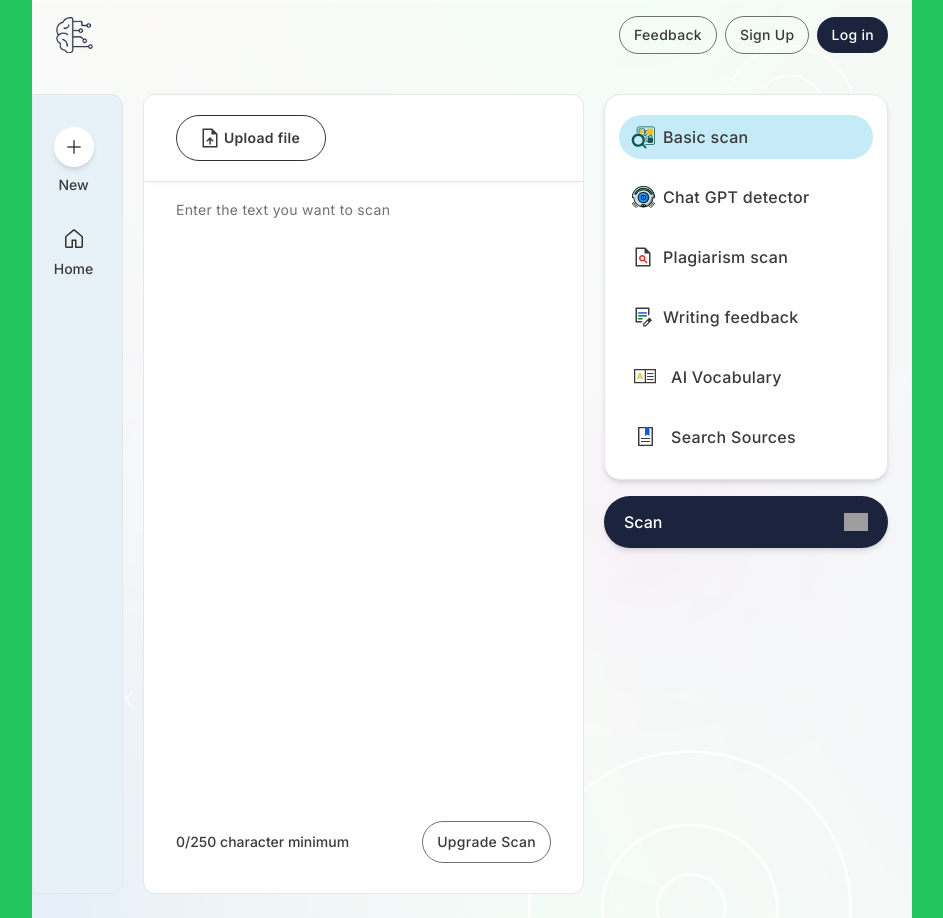
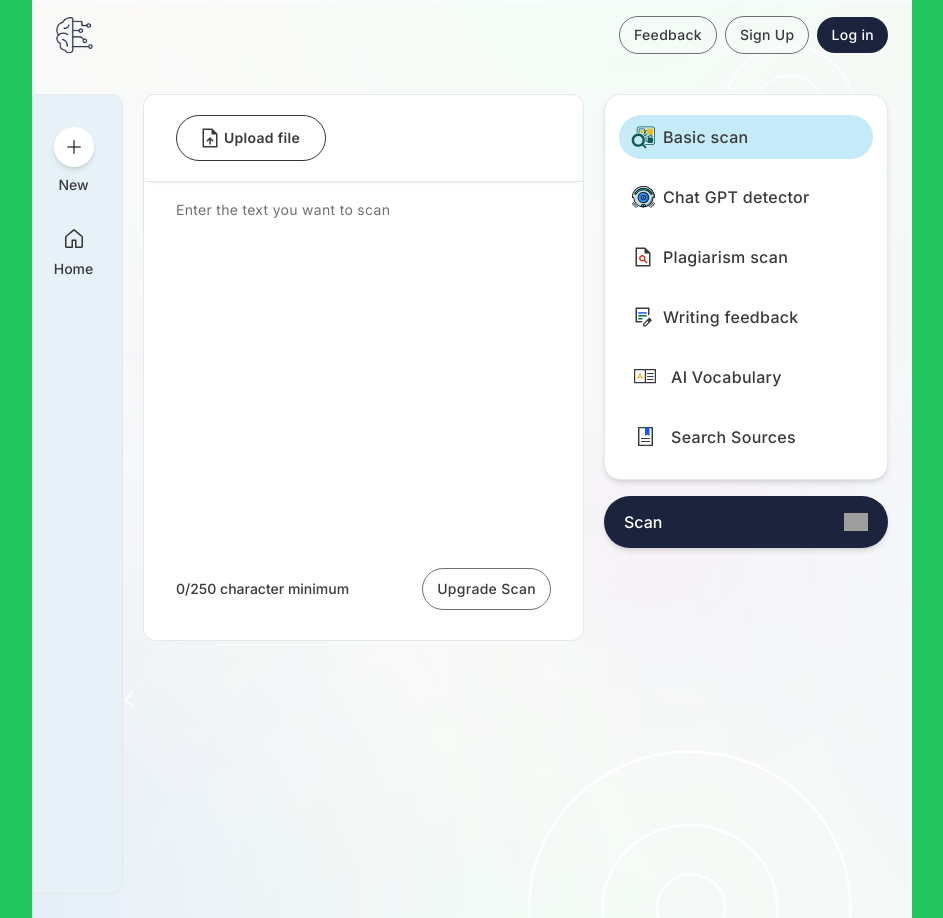
Before and after one commit to vikramkumartejani/Zero-GPT, a Next.js app: page /dashboard in a window 1280 px wide. Shown: the whole page, without its empty margins (168-1111 px from the left). Built offline with nearby package versions, Linux system fonts and the light colour scheme; grey boxes are pictures that could not be loaded.

Commit message:
dashboard page fixed

```diff
--- a/pages/dashboard.tsx
+++ b/pages/dashboard.tsx
@@ -55,7 +55,7 @@ const Dashboard = () => {
                 <Header />
                 <div className='py-6 flex items-start justify-between gap-3.5 sm:gap-5'>
                     <Sidebar />
-                    <div className='lg:mr-0 mr-0 sm:mr-4 relative h-screen w-full bg-white border border-[#E5E7EB] rounded-xl'>
+                    <div className='lg:mr-0 mr-0 sm:mr-4 relative pb-20 w-full bg-white border border-[#E5E7EB] rounded-xl'>
                         <div className='flex items-center justify-between py-3.5 sm:py-5 px-3.5 sm:px-8 w-full border-b bg-[#FFFFFF01]' style={{ boxShadow: "0px 4px 4px -4px #0000001A" }}>
                             <button
                                 onClick={handleButtonClick}
@@ -93,7 +93,7 @@ const Dashboard = () => {
                             />
                         </div>
 
-                        <div className='w-full absolute bottom-[15px] sm:bottom-[30px] px-3.5 sm:px-8 flex sm:flex-row flex-col gap-3.5 sm:items-center justify-between'>
+                        <div className='mt-10 w-full absolute bottom-[15px] sm:bottom-[30px] px-3.5 sm:px-8 flex sm:flex-row flex-col gap-3.5 sm:items-center justify-between'>
                             <h3 className='text-dark-ash-gray text-sm font-medium'><span>0</span>/<span>250</span> character minimum</h3>
                             <button className='border border-gray-olive text-dark-ash-gray py-3 sm:py-2.5 hover:shadow-2xl hover:text-white transition-all duration-300 hover:bg-main-clr px-3.5 rounded-full font-medium text-base sm:text-sm leading-[16px] tracking-[0.3px]'>Upgrade Scan</button>
                         </div>
```
